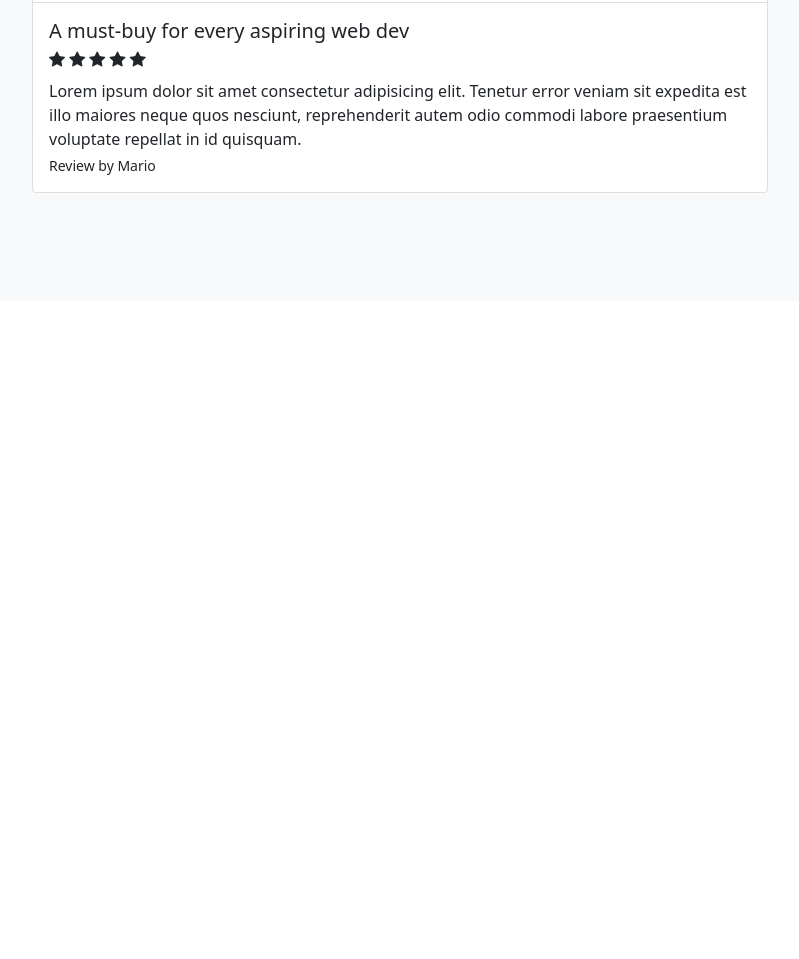
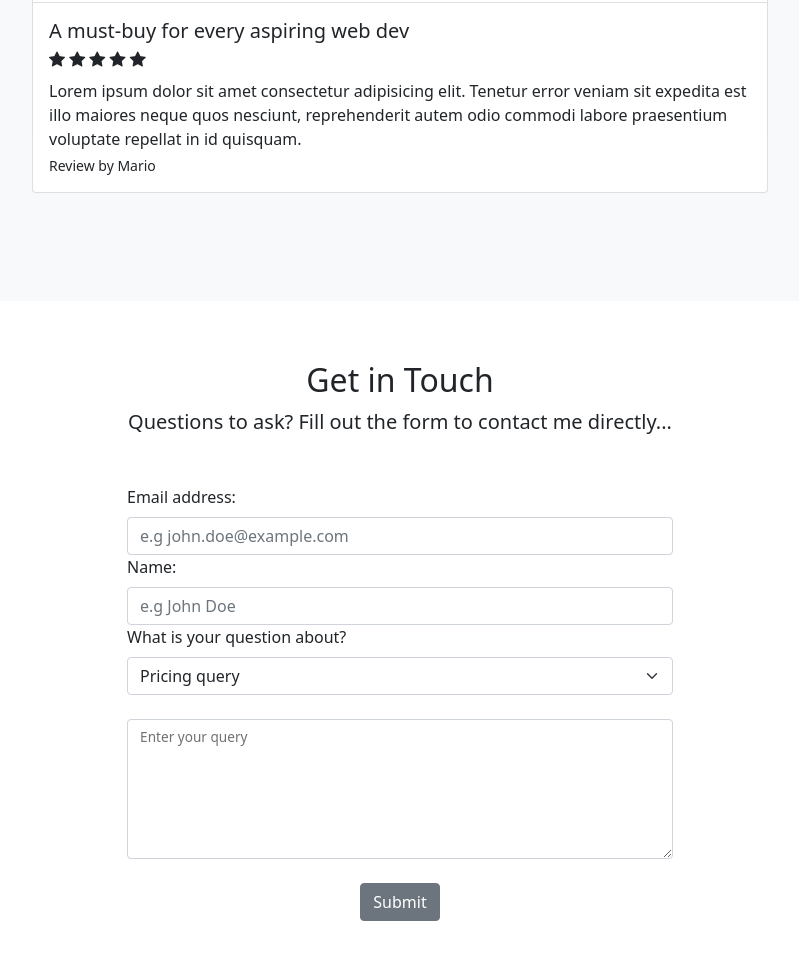
Before and after one commit to saberdale03/first-bootstrap-project, a plain HTML site: page index.html in a window 1280 px wide. Shown: the part 3422-4381 px from the top of the page, without its empty margins (240-1039 px from the left). Before the commit the page ends 3723 px from the top, so only its background shows below. Drawn offline with nearby package versions, Linux system fonts and the light colour scheme.

Commit message:
added contact section

```diff
--- a/index.html
+++ b/index.html
@@ -466,6 +466,44 @@
     </section>
 
     <!-- contact form -->
+    <section id="contact">
+      <div class="container-lg">
+
+        <div class="text-center">
+          <h2>Get in Touch</h2>
+          <p class="lead">Questions to ask? Fill out the form to contact me directly...</p>
+        </div>
+
+        <div class="row justify-content-center my-5">
+          <div class="col-lg-6">
+            <form>
+              <label for="email" class="form-label">Email address:</label>
+              <input type="email" id="email" class="form-control" placeholder="e.g john.doe@example.com">
+
+              <label for="name" class="form-label">Name:</label>
+              <input type="text" id="name" class="form-control" placeholder="e.g John Doe">
+
+              <label for="subject" class="form-label">What is your question about?</label>
+              <select id="subject" class="form-select">
+                <option value="pricing">Pricing query</option>
+                <option value="content">Content query</option>
+                <option value="other">Other query</option>
+              </select>
+
+              <div class="form-floating mb-4 mt-4">
+                <textarea id="query" class="form-control" style="height: 140px"></textarea>
+                <label for="query">Enter your query</label>
+              </div>
+
+              <div class="mb-4 text-center">
+                <button type="submit" Class="btn btn-secondary">Submit</button>
+              </div>
+
+            </form>
+          </div>
+        </div>
+      </div>
+    </section>
 
     <!-- get updates / modal trigger -->
 
```
